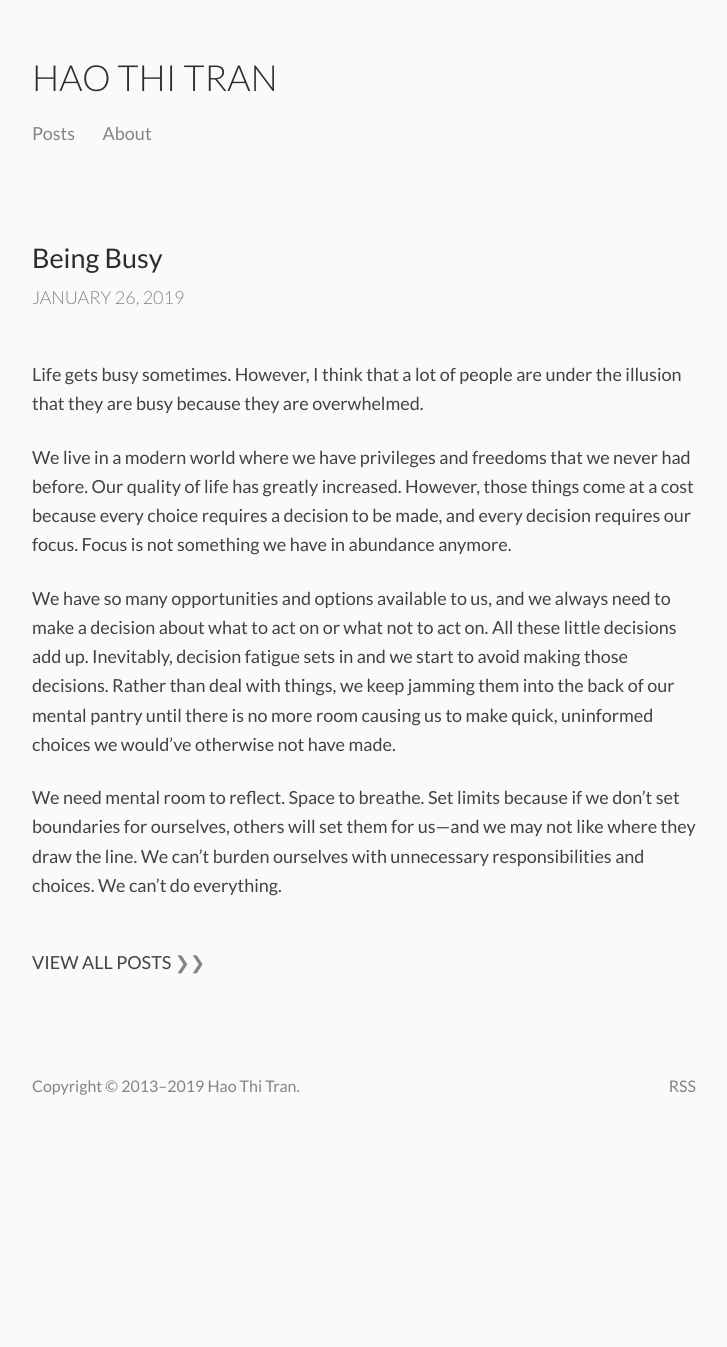
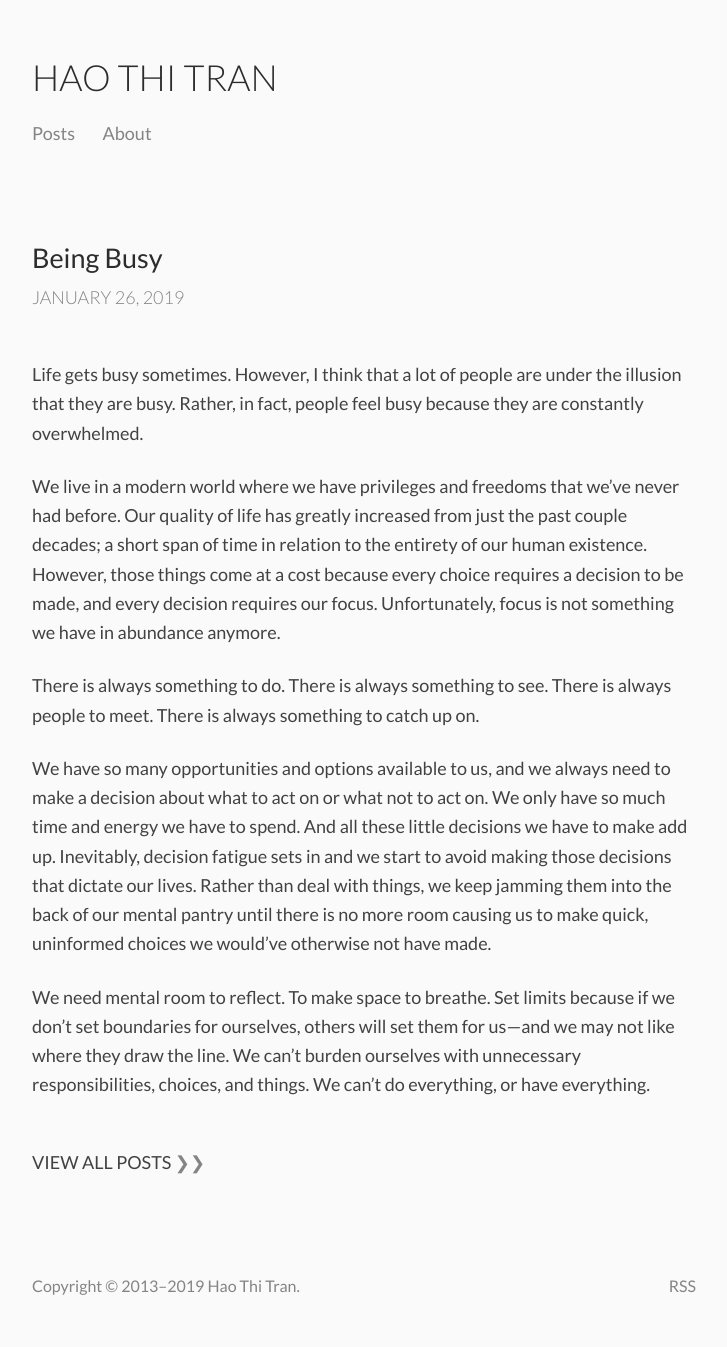
Before and after one commit to haothitran/posts, a Jekyll site: the page built from _posts/2019-01-26-being-busy.md, in a window 1280 px wide. Shown: the whole page, without its empty margins (276-1003 px from the left). Built offline with Jekyll 4.4.1, drawn with Linux system fonts in a browser that asks for light colours; before the commit the page ends 1147 px from its top, so only the background shows below that.

Commit message:
Revise post

```diff
--- a/_posts/2019-01-26-being-busy.md
+++ b/_posts/2019-01-26-being-busy.md
@@ -4,10 +4,12 @@ title: Being Busy
 date: 2019-01-26
 ---
 
-Life gets busy sometimes. However, I think that a lot of people are under the illusion that they are busy because they are overwhelmed.
+Life gets busy sometimes. However, I think that a lot of people are under the illusion that they are busy. Rather, in fact, people feel busy because they are constantly overwhelmed.
 
-We live in a modern world where we have privileges and freedoms that we never had before. Our quality of life has greatly increased. However, those things come at a cost because every choice requires a decision to be made, and every decision requires our focus. Focus is not something we have in abundance anymore.
+We live in a modern world where we have privileges and freedoms that we've never had before. Our quality of life has greatly increased from just the past couple decades; a short span of time in relation to the entirety of our human existence. However, those things come at a cost because every choice requires a decision to be made, and every decision requires our focus. Unfortunately, focus is not something we have in abundance anymore.
 
-We have so many opportunities and options available to us, and we always need to make a decision about what to act on or what not to act on. All these little decisions add up. Inevitably, decision fatigue sets in and we start to avoid making those decisions. Rather than deal with things, we keep jamming them into the back of our mental pantry until there is no more room causing us to make quick, uninformed choices we would've otherwise not have made.
+There is always something to do. There is always something to see. There is always people to meet. There is always something to catch up on.
 
-We need mental room to reflect. Space to breathe. Set limits because if we don't set boundaries for ourselves, others will set them for us—and we may not like where they draw the line. We can't burden ourselves with unnecessary responsibilities and choices. We can't do everything.
+We have so many opportunities and options available to us, and we always need to make a decision about what to act on or what not to act on. We only have so much time and energy we have to spend. And all these little decisions we have to make add up. Inevitably, decision fatigue sets in and we start to avoid making those decisions that dictate our lives. Rather than deal with things, we keep jamming them into the back of our mental pantry until there is no more room causing us to make quick, uninformed choices we would've otherwise not have made.
+
+We need mental room to reflect. To make space to breathe. Set limits because if we don't set boundaries for ourselves, others will set them for us—and we may not like where they draw the line. We can't burden ourselves with unnecessary responsibilities, choices, and things. We can't do everything, or have everything.
```
